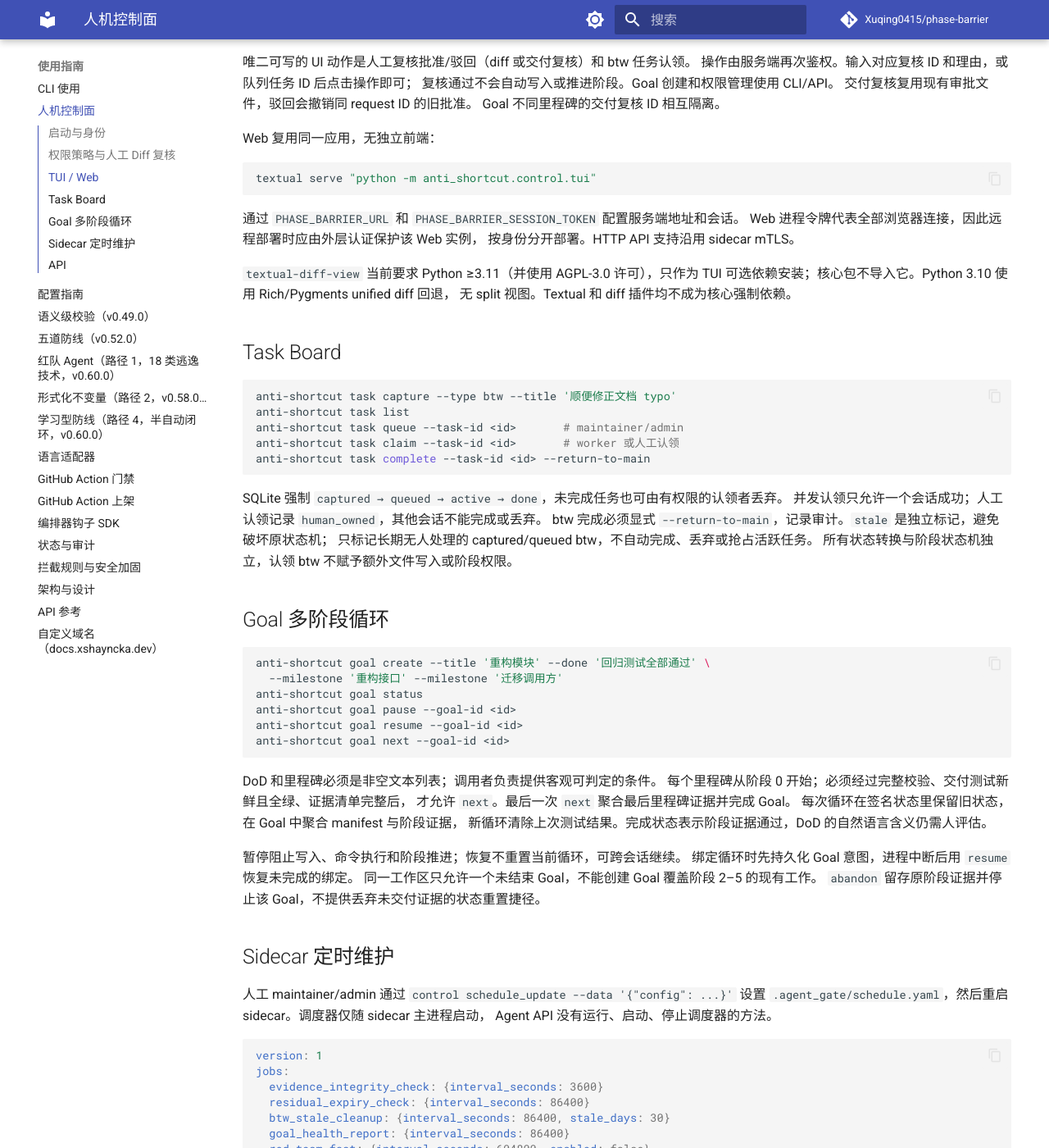
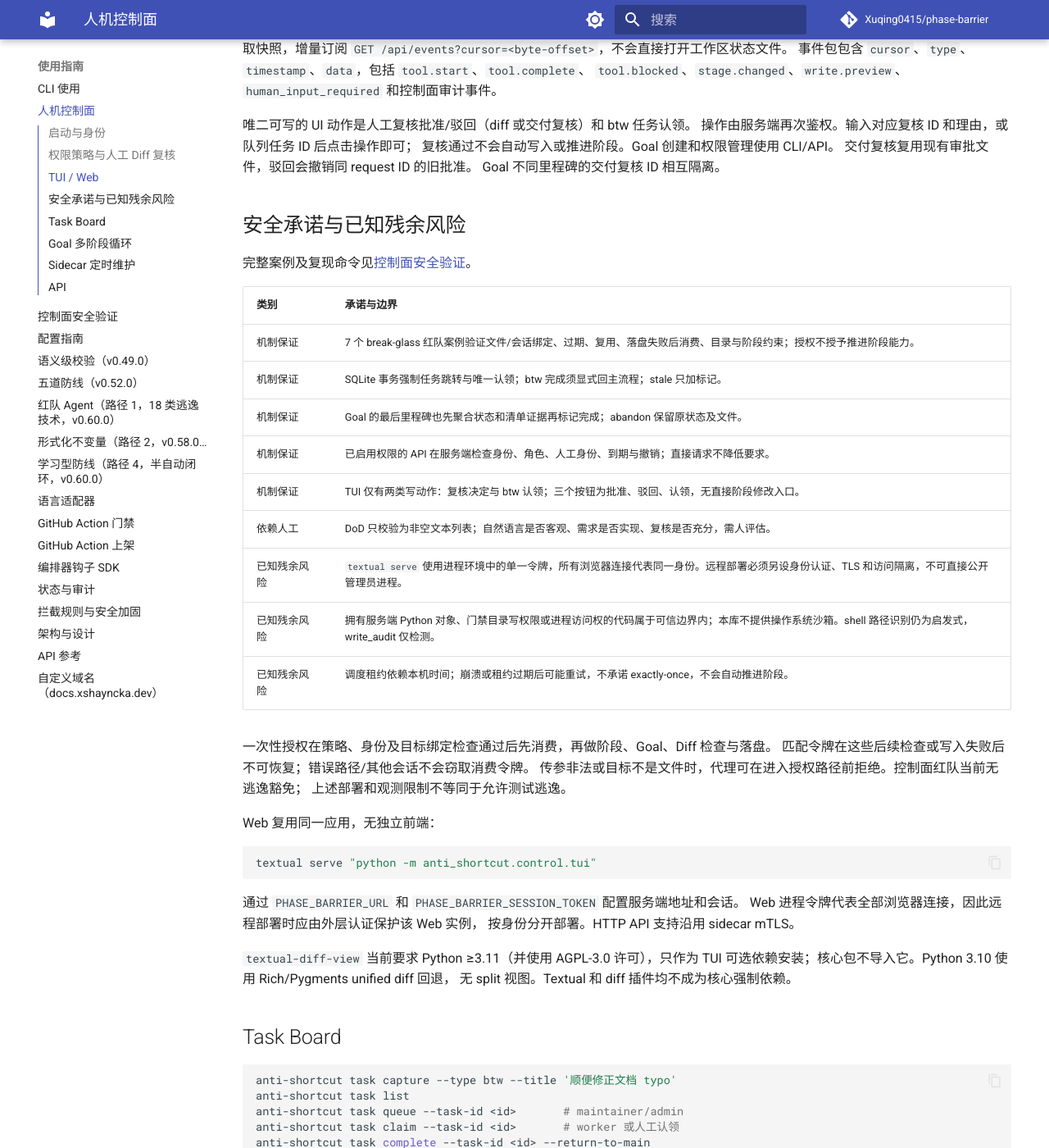
Before and after one commit to Xuqing0415/phase-barrier, an MkDocs documentation site: the page built from docs/control-plane.md, in a window 1280 px wide and 1400 px high, scrolled down 1985 px. Shown: the whole window at 82% size. Built offline with MkDocs 1.6.1 and Material for MkDocs 9.7.7, drawn with Linux system fonts in a browser that asks for light colours; comment, search, counter and statistics services are not loaded; some of the changed text lies outside the part shown.

Commit message:
docs(control): 区分机制保证、人工判断与部署残余风险
- README 顶部说明核心阶段门禁与可选控制面的关系，明确隔离前提和显式启用方式。
- 按测试对应的机制保证、人工 DoD/复核责任、已知部署与调度风险分类记录承诺，
  特别说明 Web 共用进程身份、外层认证需求及 write_audit 仍仅检测。
- 记录五类 36 个红队案例、复现命令、真实测试证据来源、空豁免账本与 CI 门槛。
- 澄清匹配令牌先消费后验证/落盘的失败语义，以及错误目标/会话不消耗他人令牌。
- 核对远程实际最高标签 v0.51.0，区分历史 1.0 里程碑说明与真实已发布版本，
  控制面列入 Planned v1.1.0，待安全、覆盖率、文档和远程 CI 通过后发版。
- 记录 2–4 周观测与 Scale-50 的结果纪律，不把本地回归当作长期观测或扩样结论。

验证：MkDocs 严格构建、依赖一致性和差异检查已通过。

```diff
--- a/docs/control-plane.md
+++ b/docs/control-plane.md
@@ -3,6 +3,7 @@
 控制面通过 `AntiShortcutSkill.control` 组织 Diff、任务看板、Goal、权限和本地维护任务；
 文件写入、命令执行和阶段推进仍经过原来的拦截器、校验器和五道防线。
 默认工作区保持现有工具行为；创建权限策略后，未认证会话一律拒绝。
+未初始化时不缓存写前 Diff，任务写操作和 Goal 管理也不可用；状态查询仍兼容旧工作区。
 Task Board 不会推进阶段，Goal 只能在未开始的初始状态或干净交付后绑定新循环。
 
 ## 启动与身份
@@ -59,6 +60,8 @@ rate_limits:
 
 省略角色采用内置权限；显式角色列表只能缩小权限；空列表拒绝该角色全部操作。
 路径使用工作区相对 POSIX 路径和 `fnmatch` 模式，`*` 可跨目录。
+空白、绝对路径、反斜杠、盘符、`.`/`..` 路径段与未闭合字符类均视为配置错误，
+更新时拒绝；已落盘的非法策略按损坏策略处理。合法但拼错的范围只会不匹配，不会回退放行。
 策略损坏或初始化标记存在而策略缺失时拒绝访问。
 速率限制按会话/操作在 SQLite 中计数，窗口为 60 秒。
 
@@ -96,6 +99,27 @@ TUI 显示阶段 0–6、防线状态、任务看板、Goal 进度、Diff 和统
 复核通过不会自动写入或推进阶段。Goal 创建和权限管理使用 CLI/API。
 交付复核复用现有审批文件，驳回会撤销同 request ID 的旧批准。
 Goal 不同里程碑的交付复核 ID 相互隔离。
+
+## 安全承诺与已知残余风险
+
+完整案例及复现命令见[控制面安全验证](control-security.md)。
+
+| 类别 | 承诺与边界 |
+|---|---|
+| 机制保证 | 7 个 break-glass 红队案例验证文件/会话绑定、过期、复用、落盘失败后消费、目录与阶段约束；授权不授予推进阶段能力。 |
+| 机制保证 | SQLite 事务强制任务跳转与唯一认领；btw 完成须显式回主流程；stale 只加标记。 |
+| 机制保证 | Goal 的最后里程碑也先聚合状态和清单证据再标记完成；abandon 保留原状态及文件。 |
+| 机制保证 | 已启用权限的 API 在服务端检查身份、角色、人工身份、到期与撤销；直接请求不降低要求。 |
+| 机制保证 | TUI 仅有两类写动作：复核决定与 btw 认领；三个按钮为批准、驳回、认领，无直接阶段修改入口。 |
+| 依赖人工 | DoD 只校验为非空文本列表；自然语言是否客观、需求是否实现、复核是否充分，需人评估。 |
+| 已知残余风险 | `textual serve` 使用进程环境中的单一令牌，所有浏览器连接代表同一身份。远程部署必须另设身份认证、TLS 和访问隔离，不可直接公开管理员进程。 |
+| 已知残余风险 | 拥有服务端 Python 对象、门禁目录写权限或进程访问权的代码属于可信边界内；本库不提供操作系统沙箱。shell 路径识别仍为启发式，write_audit 仅检测。 |
+| 已知残余风险 | 调度租约依赖本机时间；崩溃或租约过期后可能重试，不承诺 exactly-once，不会自动推进阶段。 |
+
+一次性授权在策略、身份及目标绑定检查通过后先消费，再做阶段、Goal、Diff 检查与落盘。
+匹配令牌在这些后续检查或写入失败后不可恢复；错误路径/其他会话不会窃取消费令牌。
+传参非法或目标不是文件时，代理可在进入授权路径前拒绝。控制面红队当前无逃逸豁免；
+上述部署和观测限制不等同于允许测试逃逸。
 
 Web 复用同一应用，无独立前端：
 
--- a/mkdocs.yml
+++ b/mkdocs.yml
@@ -48,6 +48,7 @@ nav:
   - 使用指南:
       - CLI 使用: usage.md
       - 人机控制面: control-plane.md
+      - 控制面安全验证: control-security.md
       - 配置指南: configuration.md
       - 语义级校验（v0.49.0）: semantic-validation.md
       - 五道防线（v0.52.0）: five-lines.md
```
Also changed, not shown: CHANGELOG.md (+13 -0 lines), README.md (+7 -1 lines), docs/control-security.md (added, +74 -0 lines), docs/release.md (+5 -0 lines).
